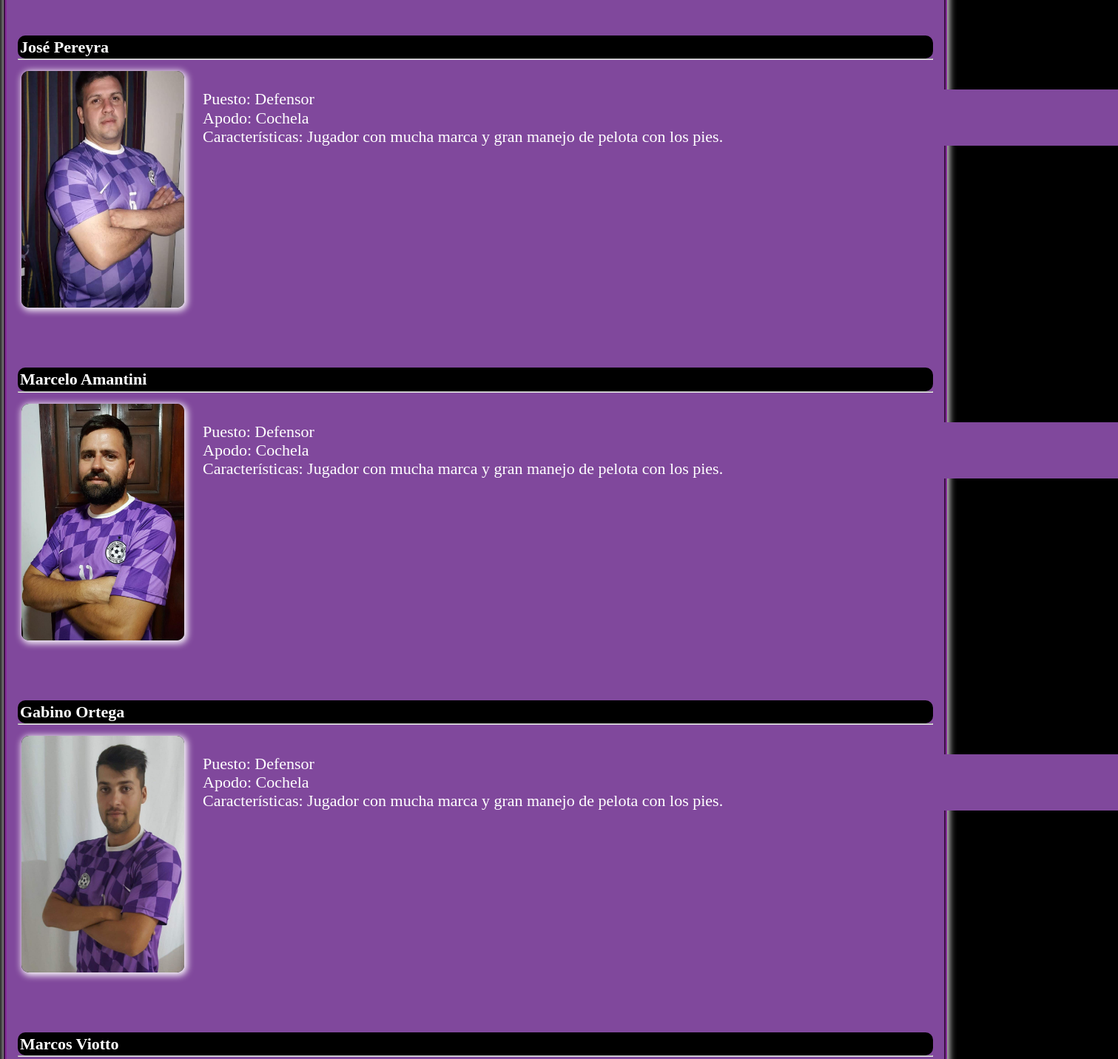
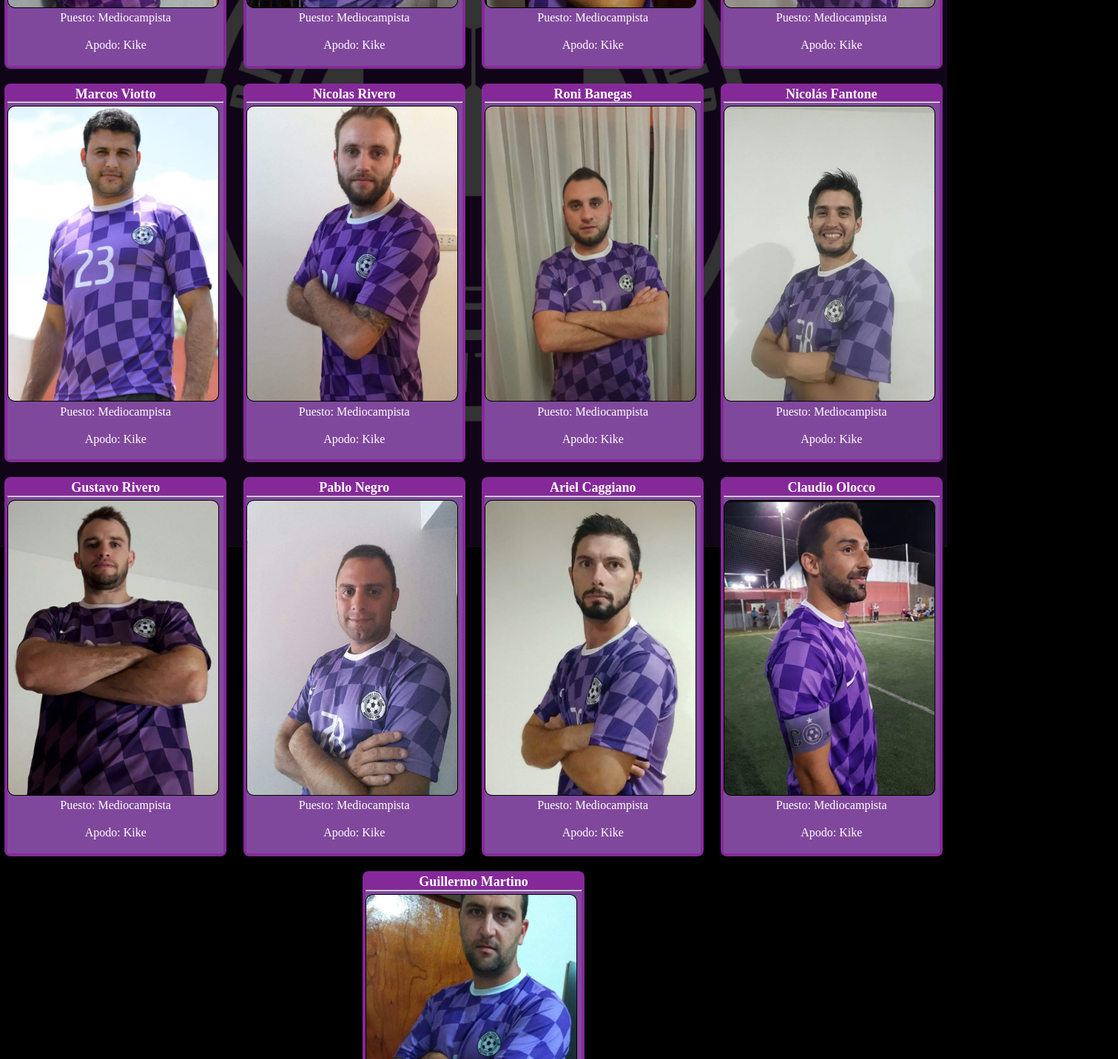
Before and after one commit to gustirivero/pichonesfc, a plain HTML site: page Sobrenosotros.html in a window 1280 px wide. Shown: the part 540-1972 px from the top of the page at 74% size, 1511 px wide, since content can reach past the window. Drawn offline with Linux system fonts and the light colour scheme.

Commit message:
se modifico estilo de la seccion sobre nosotros

```diff
--- a/Sobrenosotros.html
+++ b/Sobrenosotros.html
@@ -14,6 +14,13 @@
 
 
 <body>
+
+    <div class="escudo">
+        <img  src="imagenes/escudoPichonesVioleta.jfif" alt="pichones">
+        </div>
+
+
+
 <header>
         <nav class="nav">
             <div class="caja__fixed">PICHONES FC</div><br><br>
@@ -27,101 +34,137 @@
 
 <div class="fichadejugadores-img">
 
+  <div class="card_container">
+    <div class="diego">
+    <h2>Diego Enrique Carnevalle</h2><hr>
+    <img src="imagenes/diego_carnevalle.jfif" alt="">
 
-    <h2>Diego Enrique Carnevalle</h2><hr>
-<img src="imagenes/diego_carnevalle.jfif" alt=""> <div class="diego">
-    Puesto: Mediocampista <br>
-    Apodo: Kike <br>
-    Características: Jugador habilidoso con ida y vuelta, sacrificado y con mucha resistencia física.
+    <p>Puesto: Mediocampista </p> <br>
+    <p>Apodo: Kike</p> <br>
+
 </div>
+</div>
+
+
+<div class="card_container">
+    <div class="coche">
 <h2>José Pereyra</h2><hr>
 <img src="imagenes/jose_pereyra.jfif" alt="">
-<div class="coche">Puesto: Defensor <br>
-     Apodo: Cochela <br>
-     Características: Jugador con mucha marca y gran manejo de pelota con los pies.
+    <p>Puesto: Mediocampista </p> <br>
+    <p>Apodo: Kike</p> <br>
+
 </div>
+</div>
+
+
+<div class="card_container">
+    <div class="chelo">
 <h2>Marcelo Amantini</h2><hr>
 <img src="imagenes/marcelo_amantini.jfif" alt="">
-<div class="chelo">Puesto: Defensor <br>
-    Apodo: Cochela <br>
-    Características: Jugador con mucha marca y gran manejo de pelota con los pies.
+    <p>Puesto: Mediocampista </p> <br>
+    <p>Apodo: Kike</p> <br>
+
+</div>
+</div>
+<div class="card_container">
+    <div class="gaber">
+<h2>Gabino Ortega</h2><hr>
+<img src="imagenes/gabino_ortega.jfif" alt="">
+    <p>Puesto: Mediocampista </p> <br>
+    <p>Apodo: Kike</p> <br>
+
+</div>
+</div>
+<div class="card_container">
+    <div class="viotto">
+<h2>Marcos Viotto</h2><hr>
+<img src="imagenes/marcos_viotto.jfif" alt="">
+    <p>Puesto: Mediocampista </p> <br>
+    <p>Apodo: Kike</p> <br>
+
+</div>
+</div>
+<div class="card_container">
+    <div class="nick">
+<h2>Nicolas Rivero</h2><hr>
+<img src="imagenes/nicolas_rivero.jfif" alt="">
+    <p>Puesto: Mediocampista </p> <br>
+    <p>Apodo: Kike</p> <br>
+
+</div>
+</div>
+<div class="card_container">
+    <div class="roni">
+<h2>Roni Banegas</h2><hr>
+<img src="imagenes/roni_banegas.jfif" alt="">
+    <p>Puesto: Mediocampista </p> <br>
+    <p>Apodo: Kike</p> <br>
+
+</div>
+</div>
+<div class="card_container">
+    <div class="flaki">
+<h2>Nicolás Fantone</h2><hr>
+<img src="imagenes/nicolas_fantone.jfif" alt="">
+    <p>Puesto: Mediocampista </p> <br>
+    <p>Apodo: Kike</p> <br>
+
+</div>
+</div>
+<div class="card_container">
+    <div class="gusty">
+<h2>Gustavo Rivero</h2><hr>
+<img src="imagenes/gustavo_rivero.jfif" alt="">
+    <p>Puesto: Mediocampista </p> <br>
+    <p>Apodo: Kike</p> <br>
+
+</div>
+</div>
+<div class="card_container">
+    <div class="pol">
+<h2>Pablo Negro</h2><hr>
+<img src="imagenes/pablo_negro.jfif" alt="">
+    <p>Puesto: Mediocampista </p> <br>
+    <p>Apodo: Kike</p> <br>
+
+</div>
+</div>
+<div class="card_container">
+    <div class="ari">
+<h2>Ariel Caggiano</h2><hr>
+<img src="imagenes/ariel_caggiano.jfif" alt="">
+    <p>Puesto: Mediocampista </p> <br>
+    <p>Apodo: Kike</p> <br>
+
+</div>
 </div>
 
-<h2>Gabino Ortega</h2><hr>
-<img src="imagenes/gabino_ortega.jfif" alt="">
-<div class="gaber">Puesto: Defensor <br>
-    Apodo: Cochela <br>
-    Características: Jugador con mucha marca y gran manejo de pelota con los pies.
-</div>
-<h2>Marcos Viotto</h2><hr>
-<img src="imagenes/marcos_viotto.jfif" alt="">
-<div class="viotto">Puesto: Defensor <br>
-    Apodo: Cochela <br>
-    Características: Jugador con mucha marca y gran manejo de pelota con los pies.
-</div>
-<h2>Nicolas Rivero</h2><hr>
-<img src="imagenes/nicolas_rivero.jfif" alt="">
-<div class="nick">Puesto: Defensor <br>
-    Apodo: Cochela <br>
-    Características: Jugador con mucha marca y gran manejo de pelota con los pies.
-</div>
-
-<h2>Roni Banegas</h2><hr>
-<img src="imagenes/roni_banegas.jfif" alt="">
-<div class="roni">Puesto: Defensor <br>
-    Apodo: Cochela <br>
-    Características: Jugador con mucha marca y gran manejo de pelota con los pies.
-</div>
-<h2>Nicolás Fantone</h2><hr>
-<img src="imagenes/nicolas_fantone.jfif" alt="">
-<div class="flaki">Puesto: Defensor <br>
-    Apodo: Cochela <br>
-    Características: Jugador con mucha marca y gran manejo de pelota con los pies.
-</div>
-<h2>Gustavo Rivero</h2><hr>
-<img src="imagenes/gustavo_rivero.jfif" alt="">
-<div class="gusty">Puesto: Defensor <br>
-    Apodo: Cochela <br>
-    Características: Jugador con mucha marca y gran manejo de pelota con los pies.
-</div>
-
-<h2>Pablo Negro</h2><hr>
-<img src="imagenes/pablo_negro.jfif" alt="">
-<div class="pol">
-    Puesto: Defensor <br>
-    Apodo: Poul <br>
-    Características: Jugador con muy buena presencia, se caracteriza por ir fuerte al piso e intimidar al rival.
-</div>
-<h2>Ariel Caggiano</h2><hr>
-<img src="imagenes/ariel_caggiano.jfif" alt="">
-<div class="ari">Puesto: Defensor <br>
-    Apodo: Cochela <br>
-    Características: Jugador con mucha marca y gran manejo de pelota con los pies.
-</div>
+<div class="card_container">
+    <div class="docla">
 <h2>Claudio Olocco</h2><hr>
 <img src="imagenes/claudio_olocco.jfif" alt="">
-<div class="docla">Puesto: Defensor <br>
-    Apodo: Cochela <br>
-    Características: Jugador con mucha marca y gran manejo de pelota con los pies.
+    <p>Puesto: Mediocampista </p> <br>
+    <p>Apodo: Kike</p> <br>
+
 </div>
+</div>
+<div class="card_container">
+    <div class="ceso">
+    <h2>Guillermo Martino</h2><hr>
+<img src="imagenes/guillermo_martino.jfif" alt="">
+    <p>Puesto: Mediocampista </p> <br>
+    <p>Apodo: Kike</p> <br>
 
-<h2>Guillermo Martino</h2><hr>
-<img src="imagenes/guillermo_martino.jfif" alt="">
-<div class="ceso">Puesto: Defensor <br>
-    Apodo: Cochela <br>
-    Características: Jugador con mucha marca y gran manejo de pelota con los pies.
 </div>
-<img src="" alt="">
-<img src="" alt="">
+</div>
 </div>
 
 
 
 
-<footer class="footer">Derechos de autor Pichones FC.</footer>
 
+<footer class="footer"><p> Derechos de autor Pichones FC.</p></footer>
 </body>
-</div>
 
-</body>
+
 </html>
--- a/estilopractica.css
+++ b/estilopractica.css
@@ -276,55 +276,67 @@ justify-content:space-evenly;
 /* SECCION SOBRE NOSOTROS */
 
 .fichadejugadores-img {
+    position: relative;
+    margin-top: 110px;
     display: flex;
-    background-color: #80489C;
-    margin-left: 5px;
-    position: relative;
-    padding: 15px;
-    flex-direction: column;
-    margin-top: 120px;
-    border: 4px groove #852999;
-    box-shadow: 1px 1px 10px 1px white;
+    justify-content: space-around;
+    flex-direction: row;
+    flex-wrap: wrap;
+    background-color: transparent;
+    gap: 10px;
+    margin-bottom: 15px;
+}
+
+.card_container {
+   display: flex;
+   flex-direction: column;
+   flex-wrap: wrap;
+   width: 300px;
+   border: 4px solid #852999;
+   background-color: #80489C;
+   border-radius: 8px;
+   margin-top: 10px;
 
 }
 
-.fichadejugadores-img > h2 {
-    font-size: 22px;
-    padding: 3px;
-    display: inline-block;
-    background-color: 80489C;
+.card_container h2 {
+    font-size: 18px;
+    text-align: center;
     color: white;
-    border-radius: 10px;
-    text-shadow: 1px 1px 10px 2px white;
+    background-color: #852999;
 }
 
 
-.fichadejugadores-img > img {
-
-    margin: 5px;
-    margin-top: 15px;
-    box-shadow: 2px 2px 10px 2px white;
-    border: 3px groove 80489C;
-    position: relative;
-    width: 220px;
-    height: 320px;
+.card_container img {
+    margin-top: 4px;
+    width: 98%;
+    height: 400px;
     object-fit:cover;
+    border: 1px solid black;
     border-radius: 10px;
 }
 
+.card_container p {
+    text-align: center;
+    background-color: #80489C;
+
+ }
+
 .pol, .diego, .coche, .chelo, .gaber, .viotto, .nick, .roni, .flaki, .gusty, .ari, .docla, .ceso {
-    font-size: 22px;
-    top: -300px;
-    left: 250px;
-    position: relative;
-    display: inline-block;
+    display: flex;
+   display: inline-block;
+background-color: #80489C;
+}
+
+.footer {
+    display: flex;
+    justify-content: center;
+    height: 50px;
     background-color: #80489C;
 }
 
+.footer > p {
+    align-self: center;
+    background-color: #80489C;
 
-
-
-.footer {
-    text-align: center;
-    background-color: #80489C;
 }
```
